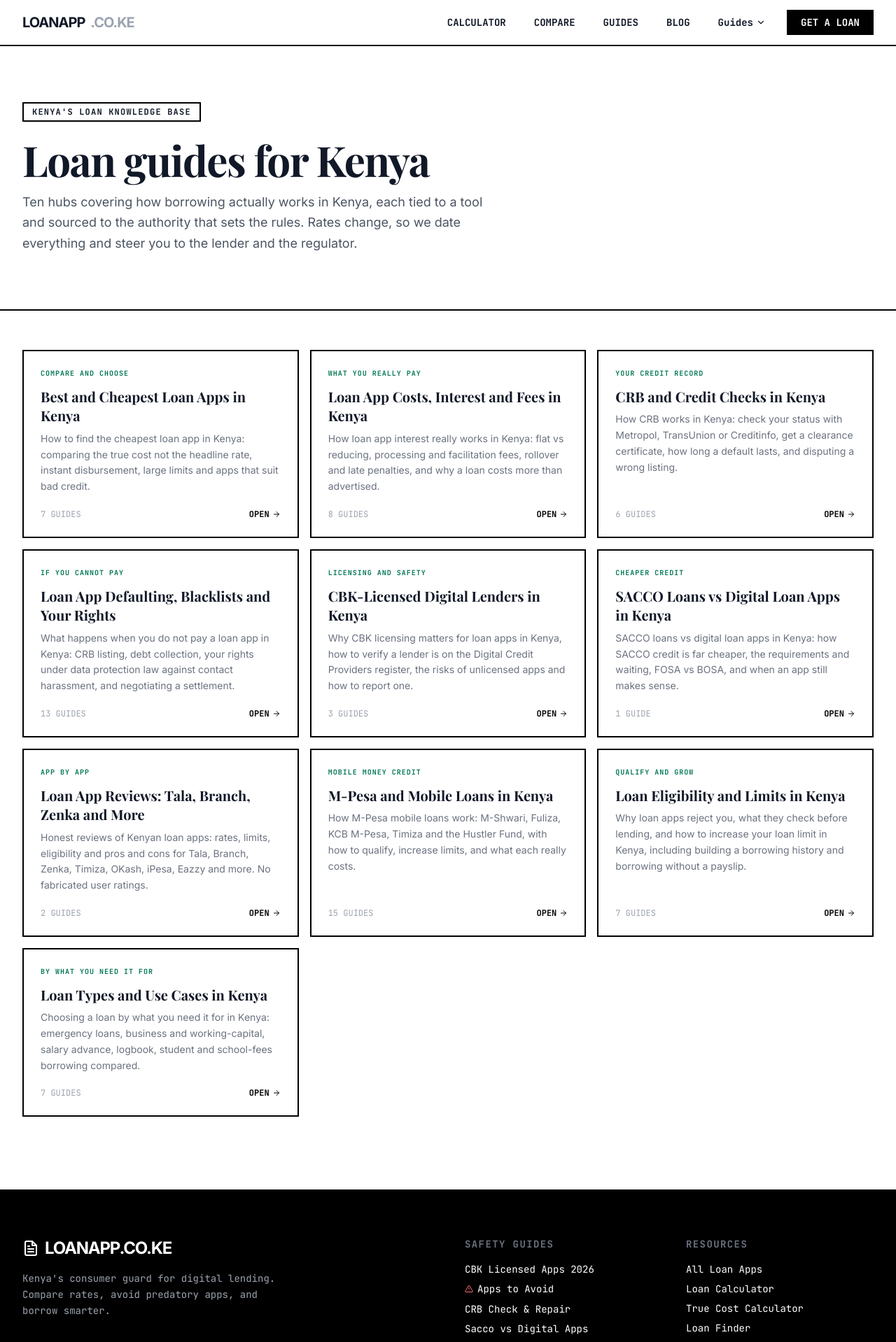
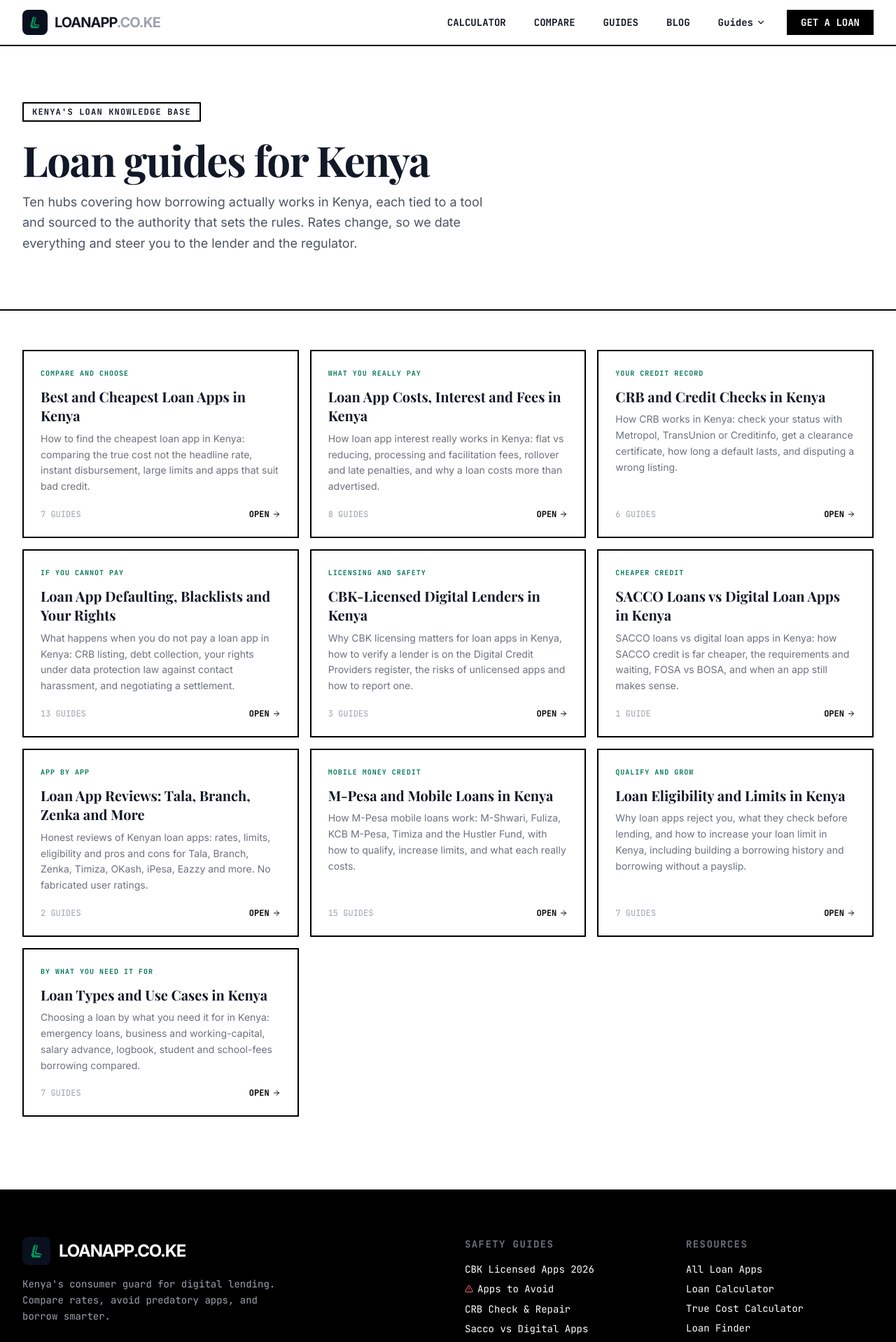
Before and after one commit to nahadgur/loanapp5, a Next.js app: page /guides in a window 1280 px wide. Shown: the top 1918 px of the page at 70% size. Built offline with nearby package versions, Linux system fonts and the light colour scheme; a web font is replaced by a local one.

Commit message:
Add logo image to header and footer nav

```diff
--- a/components/Footer.tsx
+++ b/components/Footer.tsx
@@ -1,5 +1,5 @@
 import Link from 'next/link';
-import { FileText, AlertTriangle } from '@/components/Icons';
+import { AlertTriangle } from '@/components/Icons';
 
 export default function Footer() {
   return (
@@ -9,9 +9,9 @@
 
           {/* Brand */}
           <div className="md:col-span-2">
-            <div className="font-bold text-2xl tracking-tighter flex items-center gap-2 mb-4">
-              <FileText className="w-6 h-6" />
-              LOANAPP.CO.KE
+            <div className="flex items-center gap-3 mb-4">
+              <img src="/logo-256.png" alt="LoanApp.co.ke logo" width={40} height={40} className="rounded-lg" />
+              <span className="font-bold text-2xl tracking-tighter">LOANAPP.CO.KE</span>
             </div>
             <p className="text-gray-400 max-w-sm font-mono text-sm leading-relaxed">
               Kenya&apos;s consumer guard for digital lending. Compare rates, avoid predatory apps, and borrow smarter.
--- a/components/Header.tsx
+++ b/components/Header.tsx
@@ -28,8 +28,9 @@
         <div className="flex items-center justify-between h-16">
 
           {/* Logo / wordmark */}
-          <Link href="/" className="font-bold text-xl tracking-tighter flex items-center gap-2 hover:opacity-80 transition-opacity">
-            LOANAPP<span className="text-gray-400">.CO.KE</span>
+          <Link href="/" className="flex items-center gap-2.5 hover:opacity-80 transition-opacity">
+            <img src="/logo-256.png" alt="LoanApp.co.ke logo" width={36} height={36} className="rounded-lg" />
+            <span className="font-bold text-xl tracking-tighter">LOANAPP<span className="text-gray-400">.CO.KE</span></span>
           </Link>
 
           {/* Desktop nav */}
```
